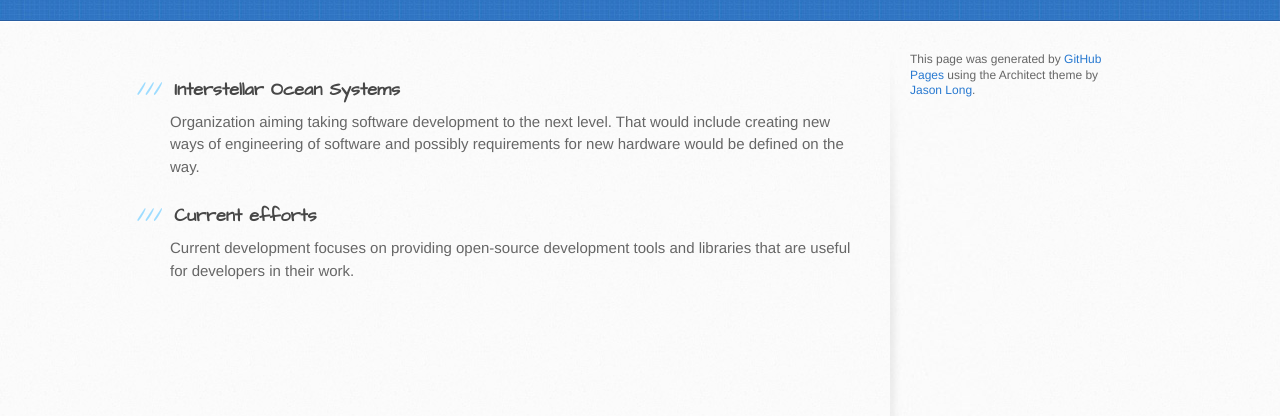
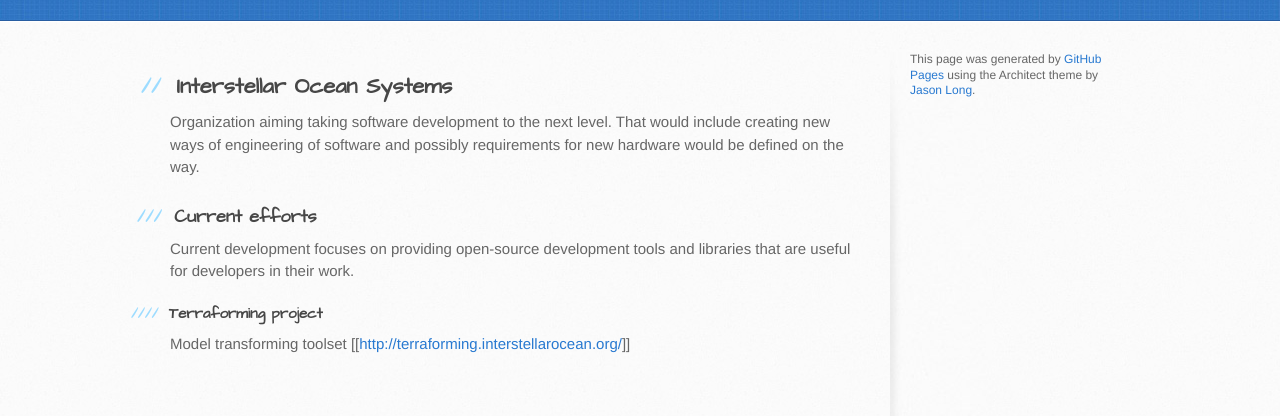
Before and after one commit to InterstellarOcean/interstellarocean.github.io, a plain HTML site: page index.html in a window 1280 px wide. Shown: the part 286-702 px from the top of the page. Drawn offline with Linux system fonts and the light colour scheme.

Commit message:
Replace master branch with page content via GitHub

```diff
--- a/index.html
+++ b/index.html
@@ -28,8 +28,8 @@
     <div id="content-wrapper">
       <div class="inner clearfix">
         <section id="main-content">
-          <h3>
-<a id="interstellar-ocean-systems" class="anchor" href="#interstellar-ocean-systems" aria-hidden="true"><span class="octicon octicon-link"></span></a>Interstellar Ocean Systems</h3>
+          <h2>
+<a id="interstellar-ocean-systems" class="anchor" href="#interstellar-ocean-systems" aria-hidden="true"><span class="octicon octicon-link"></span></a>Interstellar Ocean Systems</h2>
 
 <p>Organization aiming taking software development to the next level.
 That would include creating new ways of engineering of software and possibly requirements for new hardware would be defined on the way.</p>
@@ -38,6 +38,12 @@ That would include creating new ways of engineering of software and possibly req
 <a id="current-efforts" class="anchor" href="#current-efforts" aria-hidden="true"><span class="octicon octicon-link"></span></a>Current efforts</h3>
 
 <p>Current development focuses on providing open-source development tools and libraries that are useful for developers in their work.</p>
+
+<h4>
+<a id="terraforming-project" class="anchor" href="#terraforming-project" aria-hidden="true"><span class="octicon octicon-link"></span></a>Terraforming project</h4>
+
+<p>Model transforming toolset
+[[<a href="http://terraforming.interstellarocean.org/">http://terraforming.interstellarocean.org/</a>]]</p>
         </section>
 
         <aside id="sidebar">
--- a/params.json
+++ b/params.json
@@ -1 +1 @@
-{"name":"Interstellar Ocean Systems","tagline":"Taking software development to the next level","body":"### Interstellar Ocean Systems\r\nOrganization aiming taking software development to the next level.\r\nThat would include creating new ways of engineering of software and possibly requirements for new hardware would be defined on the way.\r\n\r\n### Current efforts\r\nCurrent development focuses on providing open-source development tools and libraries that are useful for developers in their work.\r\n","google":"UA-62296173-1","note":"Don't delete this file! It's used internally to help with page regeneration."}
+{"name":"Interstellar Ocean Systems","tagline":"Taking software development to the next level","body":"## Interstellar Ocean Systems\r\nOrganization aiming taking software development to the next level.\r\nThat would include creating new ways of engineering of software and possibly requirements for new hardware would be defined on the way.\r\n\r\n### Current efforts\r\nCurrent development focuses on providing open-source development tools and libraries that are useful for developers in their work.\r\n\r\n#### Terraforming project\r\nModel transforming toolset\r\n[[http://terraforming.interstellarocean.org/]]\r\n","google":"UA-62296173-1","note":"Don't delete this file! It's used internally to help with page regeneration."}
```
